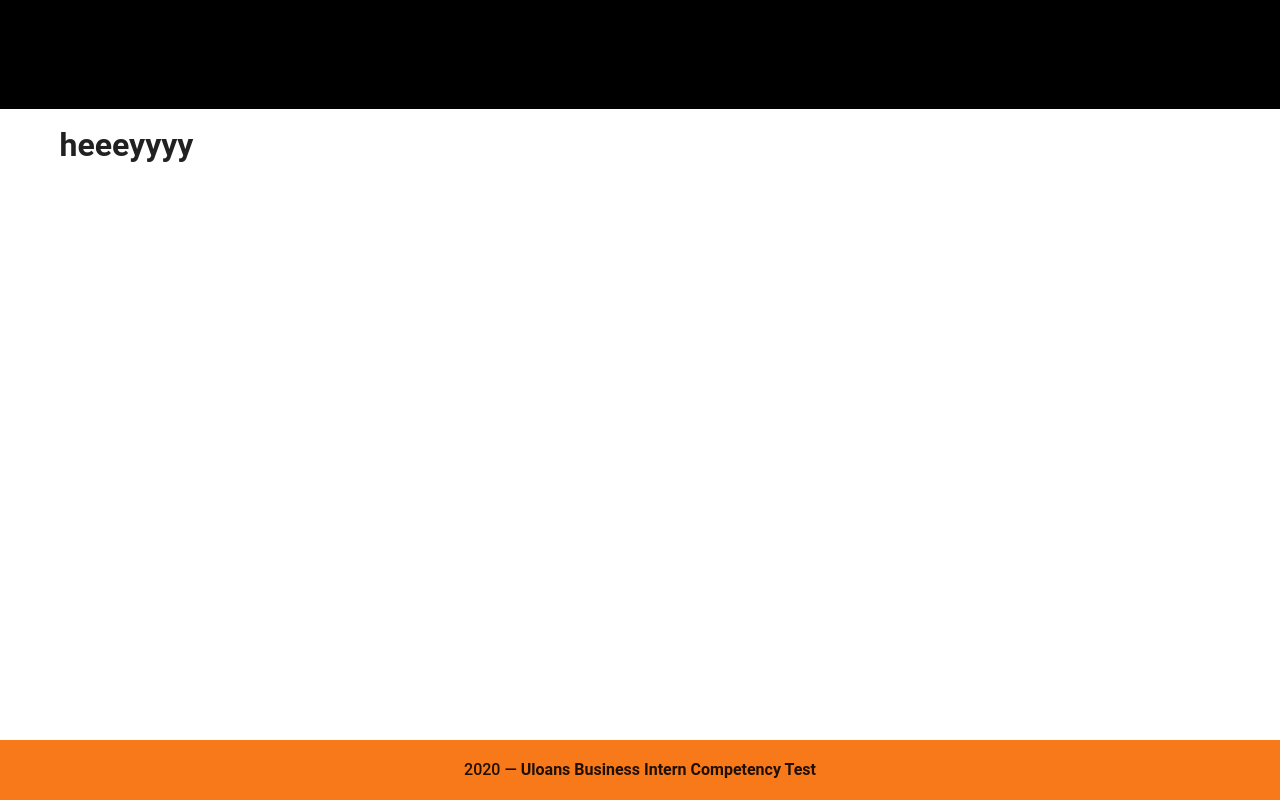
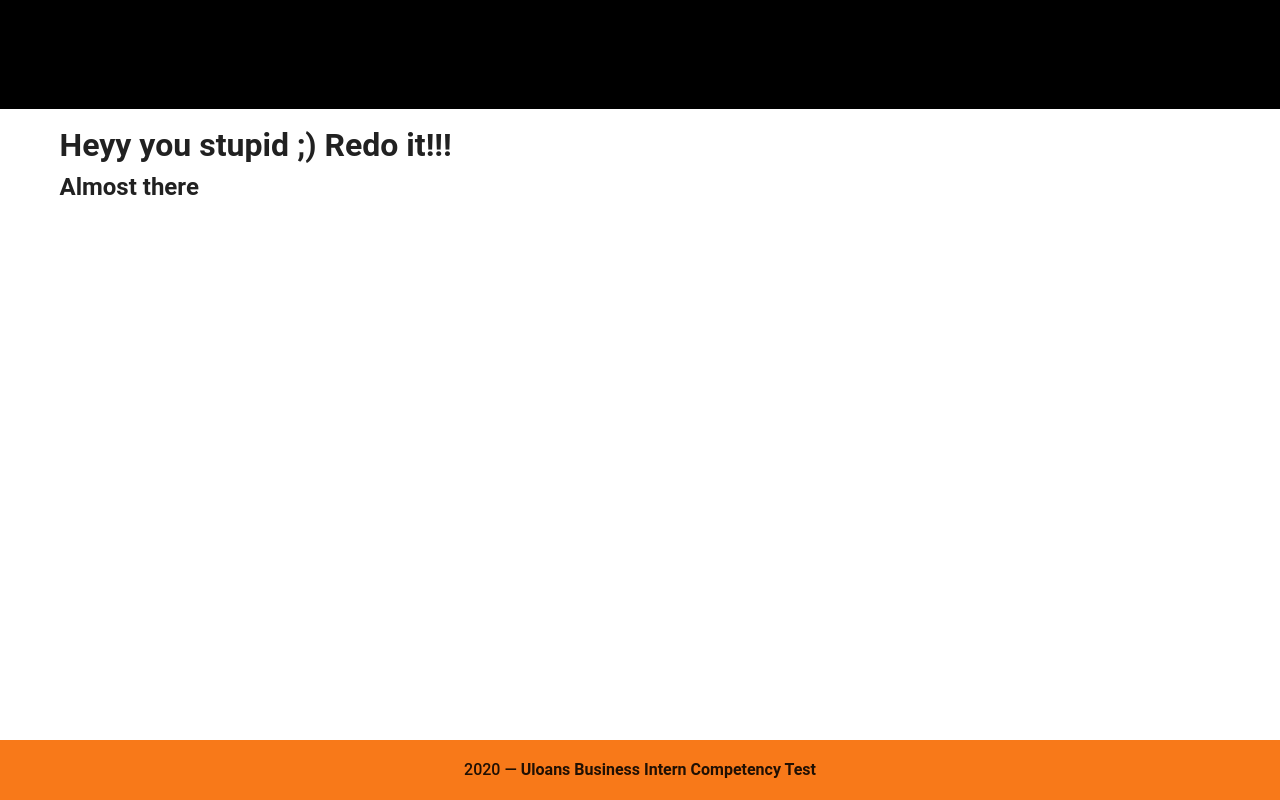
Before and after one commit to Liam2001-bit/qna, a Vue app: page /Result in a window 1280 px wide. Built offline with nearby package versions, Linux system fonts and the light colour scheme; a small style sheet from the web is missing.

Commit message:
small things

```diff
--- a/src/views/Home.vue
+++ b/src/views/Home.vue
@@ -25,7 +25,7 @@
 
            <div class="d-flex justify-center">
             <v-btn
-              color="primary"
+              color="info"
               rounded
               @click="validate"
             >go to test</v-btn>
--- a/src/views/Result.vue
+++ b/src/views/Result.vue
@@ -1,8 +1,17 @@
 <template>
     <div>
         <h1>
-            heeeyyyy
+            Heyy you stupid ;)  Redo it!!!
         </h1>
+        <h2>Almost there</h2>
+
+        <!-- <div>
+            <ul>
+                <li v-for="index in 10" :key="index">
+                    {{ answerSheet[index].questionNumber }} - {{ questionForm[index].questionNumber }}
+                </li>
+            </ul>
+        </div> -->
     </div>
 </template>
 
@@ -13,10 +22,14 @@ import { mapState } from 'vuex'
 
 export default {
     mounted(){
-        let qf = this.questionForm
-        let as = this.answerSheet
+        let qF = this.questionForm
+        let aS = this.answerSheet
         let score = 0
     },
+
+    data: () => ({
+    score: null,
+  }),
 
 
 computed: {
```
